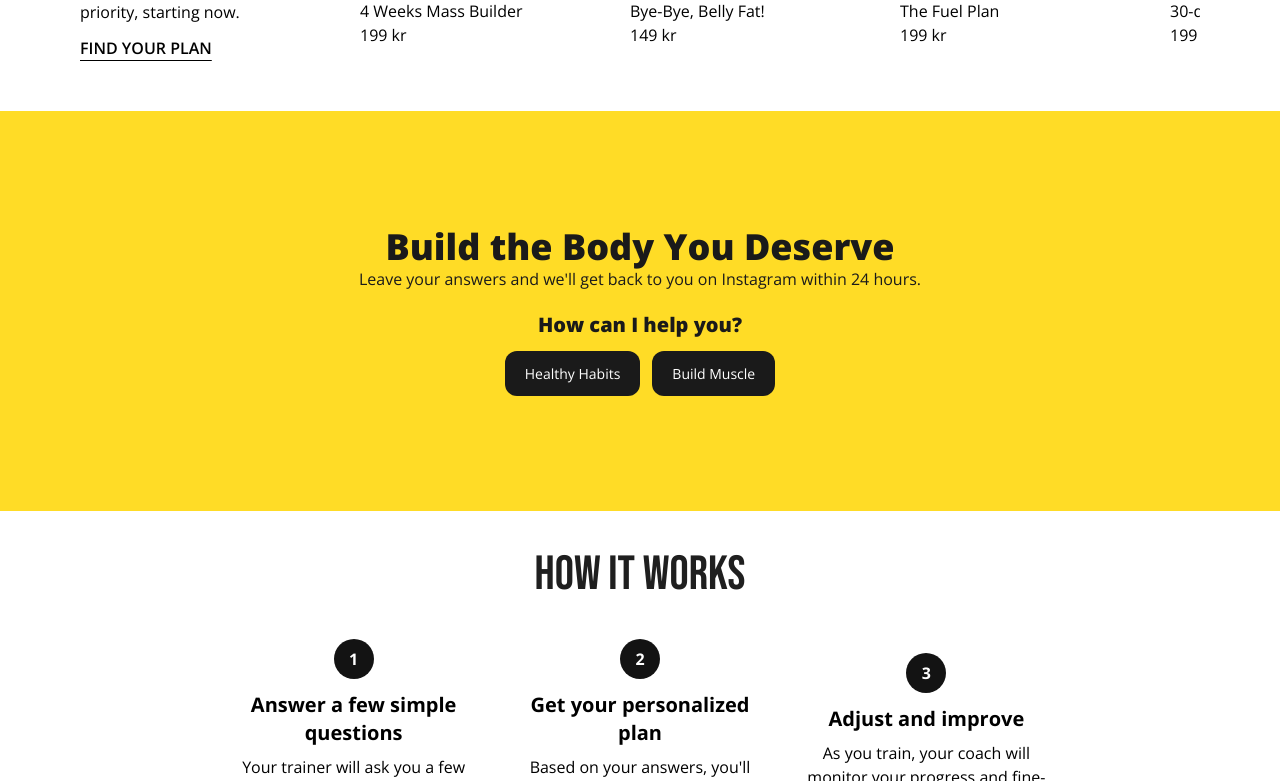
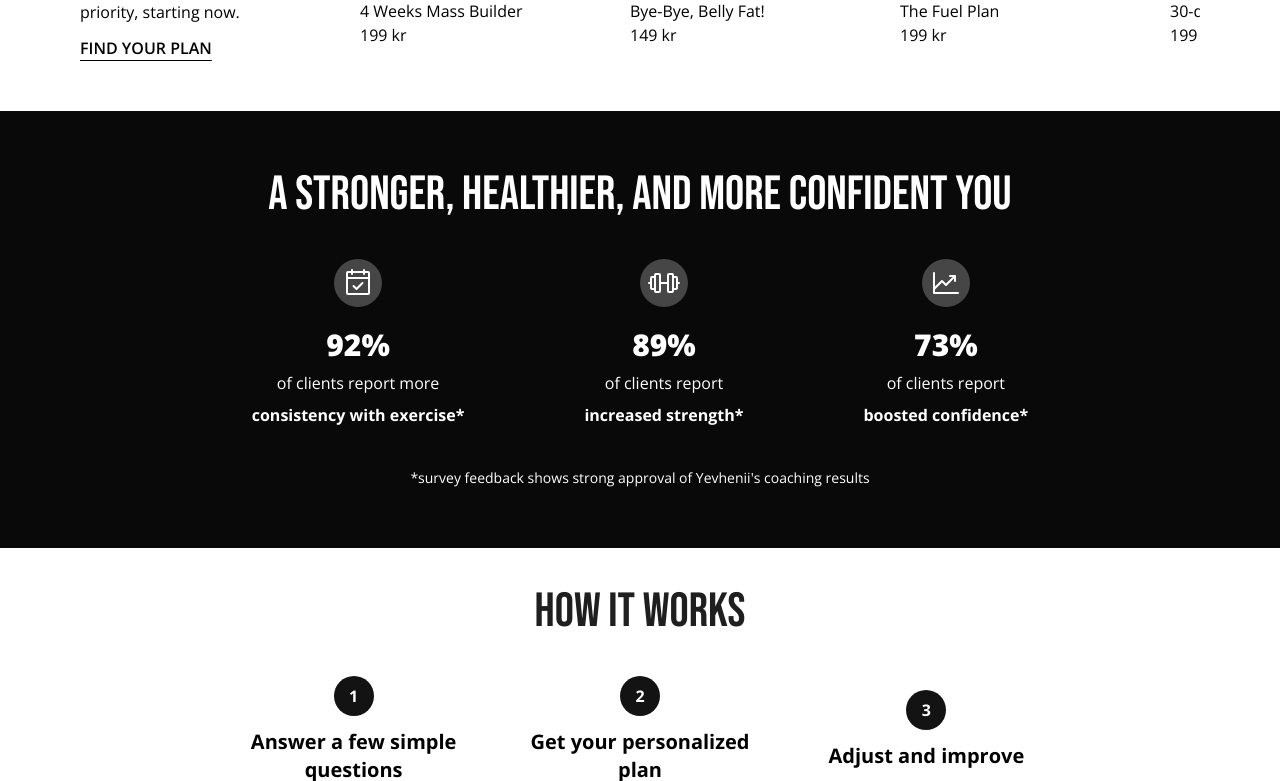
Before and after one commit to yevhenii-kapustian/yevheniiSite, a Next.js app: page / in a window 1280 px wide. Shown: the part 1059-1840 px from the top of the page. Built offline with nearby package versions, Linux system fonts and the light colour scheme.

Commit message:
Added Stats Section

```diff
--- a/src/app/page.tsx
+++ b/src/app/page.tsx
@@ -5,6 +5,7 @@ import WellnessSection from "@/components/WellnessSection";
 import BenefitsSection from "@/components/BenefitsSection";
 import Form from "@/components/Form/form";
 import LayoutWrapperMotion from "./motion-wrapper";
+import StatsSection from "@/components/StatsSection";
 
 export default function Home() {
   return (
@@ -21,8 +22,9 @@ export default function Home() {
                                    stronger. One step at a time — and you're already on your way."
       />
       <WellnessSection/>
+      <StatsSection/>
+      <BenefitsSection/>
       <Form/>
-      <BenefitsSection/>
     </LayoutWrapperMotion>
     </>
   );
--- a/src/components/Form/styles.ts
+++ b/src/components/Form/styles.ts
@@ -38,7 +38,6 @@ export const inputTextAreaStyles = clsx(
     "p-2",
     "border-b",
     "resize-none",
-    "outline-none"
-    ,
+    "outline-none",
     "max-sm:placeholder:text-[14px]"
 )
--- a/src/components/Header/index.tsx
+++ b/src/components/Header/index.tsx
@@ -37,7 +37,7 @@ const Header = () => {
     }, [])
 
     const dynamicHeaderStyles = clsx({
-        "bg-black": !isHome || isScrolled || mobileOpen
+        "bg-[rgba(0,0,0,95%)]": !isHome || isScrolled || mobileOpen
     })
 
     return(
--- /dev/null
+++ b/src/components/StatsSection/index.tsx
@@ -0,0 +1,49 @@
+import { CalendarCheck, Barbell, ChartLineUp } from "@phosphor-icons/react";
+import { babes } from "@/app/fonts";
+import { statsContainerStyles,
+        statsTitleStyles,
+        statsItemsContainer,
+        statsItemsWrapper,
+        statsItemsIconWrapper,
+        statsItemsNumber,
+        statsItemsTitle,
+        statsItemsSubtitle,
+        statsDescriptionStyles
+ } from "./styles";
+
+const StatsSection = () => {
+    return(
+        <section className={statsContainerStyles}>
+            <h2 className={`${babes.className} ${statsTitleStyles}`}>A stronger, healthier, and more confident <span>you</span></h2>
+            <div className={statsItemsContainer}>
+                <div className={statsItemsWrapper}>
+                    <div className={statsItemsIconWrapper}>
+                        <CalendarCheck size={32} />
+                    </div>
+                    <h4 className={statsItemsNumber}>92%</h4>
+                    <p className={statsItemsTitle}>of clients report more</p>
+                    <p className={statsItemsSubtitle}>consistency with exercise*</p>
+                </div>
+                 <div className={statsItemsWrapper}>
+                    <div className={statsItemsIconWrapper}>
+                        <Barbell size={32}/>
+                    </div>
+                    <h4 className={statsItemsNumber}>89%</h4>
+                    <p className={statsItemsTitle}>of clients report</p>
+                    <p className={statsItemsSubtitle}>increased strength*</p>
+                </div>
+                 <div className={statsItemsWrapper}>
+                    <div className={statsItemsIconWrapper}>
+                        <ChartLineUp size={32}/>
+                    </div>
+                    <h4 className={statsItemsNumber}>73%</h4>
+                    <p className={statsItemsTitle}>of clients report</p>
+                    <p className={statsItemsSubtitle}>boosted confidence*</p>
+                </div>
+            </div>
+            <h5 className={statsDescriptionStyles}>*survey feedback shows strong approval of Yevhenii's coaching results</h5>
+        </section>
+    )
+}
+
+export default StatsSection
--- /dev/null
+++ b/src/components/StatsSection/styles.ts
@@ -0,0 +1,55 @@
+import clsx from "clsx";
+
+export const statsContainerStyles = clsx(
+    "py-15 px-5",
+    "bg-[#090909]",
+    "text-white",
+
+    "max-[769px]:px-15",
+    "max-sm:px-10"
+)
+
+export const statsTitleStyles = clsx(
+    "text-5xl",
+    "text-center"
+)
+
+export const statsItemsContainer = clsx(
+    "pt-10",
+    "flex justify-center gap-30",
+
+    "max-sm:flex-col",
+    "max-lg:gap-10"
+)
+
+export const statsItemsWrapper = clsx(
+    "flex flex-col items-center gap-2"
+)
+
+export const statsItemsIconWrapper = clsx(
+    "p-2",
+    "rounded-full",
+    "bg-[#464646]",
+)
+
+export const statsItemsNumber = clsx(
+    "pt-3",
+    "text-3xl",
+    "font-extrabold",
+)
+
+export const statsItemsTitle = clsx(
+
+)
+
+export const statsItemsSubtitle = clsx(
+    "font-bold"
+)
+
+export const statsDescriptionStyles = clsx(
+    "pt-10",
+    "text-center",
+    "text-[14px]",
+
+    "max-sm:text-[12px]"
+)
```
